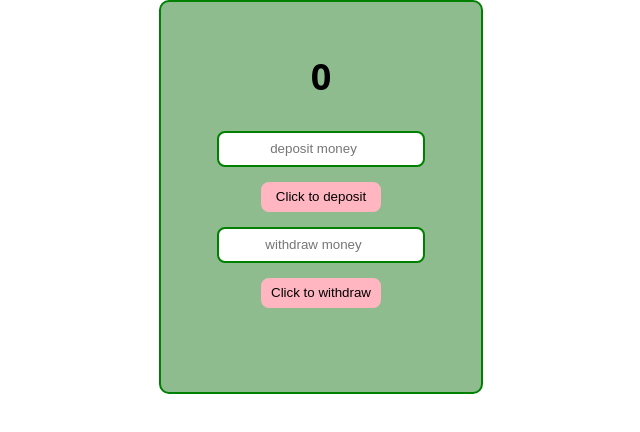
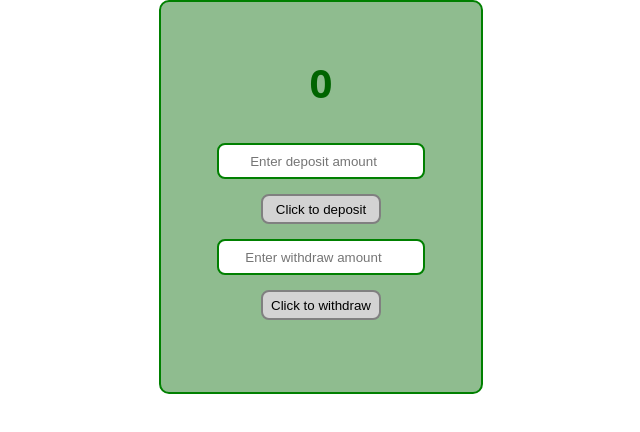
Before and after one commit to MaiTran41/javascript-tasks, a plain HTML site: page week_04/ATM_stimulator/index.html in a window 1280 px wide. Shown: the whole page, without its empty margins (319-959 px from the left). Drawn offline with Linux system fonts and the light colour scheme.

Commit message:
Add CSS style for ATM simulator

```diff
--- a/week_04/ATM_stimulator/index.html
+++ b/week_04/ATM_stimulator/index.html
@@ -9,10 +9,14 @@
   <body>
     <section>
       <h1 id="balance">0</h1>
-      <input id="depoInput" type="number" placeholder="deposit money" />
+      <input id="depoInput" type="number" placeholder="Enter deposit amount" />
       <button id="depoBtn">Click to deposit</button>
 
-      <input id="withdrawInput" type="number" placeholder="withdraw money" />
+      <input
+        id="withdrawInput"
+        type="number"
+        placeholder="Enter withdraw amount"
+      />
       <button id="withdrawBtn">Click to withdraw</button>
 
       <p id="message"></p>
--- a/week_04/ATM_stimulator/main.js
+++ b/week_04/ATM_stimulator/main.js
@@ -32,7 +32,7 @@ const deposit = () => {
 
 const withdraw = () => {
   const withdrawAmount = Number(withdrawInput.value);
-  if (withdrawAmount <= currentBalance) {
+  if (withdrawAmount <= currentBalance && withdrawAmount !== 0) {
     currentBalance -= withdrawAmount;
     console.log("Current balance", currentBalance);
   } else {
--- a/week_04/ATM_stimulator/styles.css
+++ b/week_04/ATM_stimulator/styles.css
@@ -16,7 +16,9 @@ section {
 }
 
 h1 {
-  font-size: 36px;
+  font-size: 40px;
+  color: darkgreen;
+  font-weight: bold;
 }
 
 input {
@@ -31,9 +33,9 @@ input {
 }
 
 button {
-  border: 2px solid lightpink;
+  border: 2px solid grey;
   border-radius: 8px;
-  background-color: lightpink;
+  background-color: lightgrey;
   height: 30px;
   margin: 15px 0;
   width: 120px;
@@ -43,3 +45,8 @@ button {
   font-size: 14px;
   font-style: italic;
 }
+
+button:hover {
+  background-color: pink;
+  border: 2px solid lightpink;
+}
```
